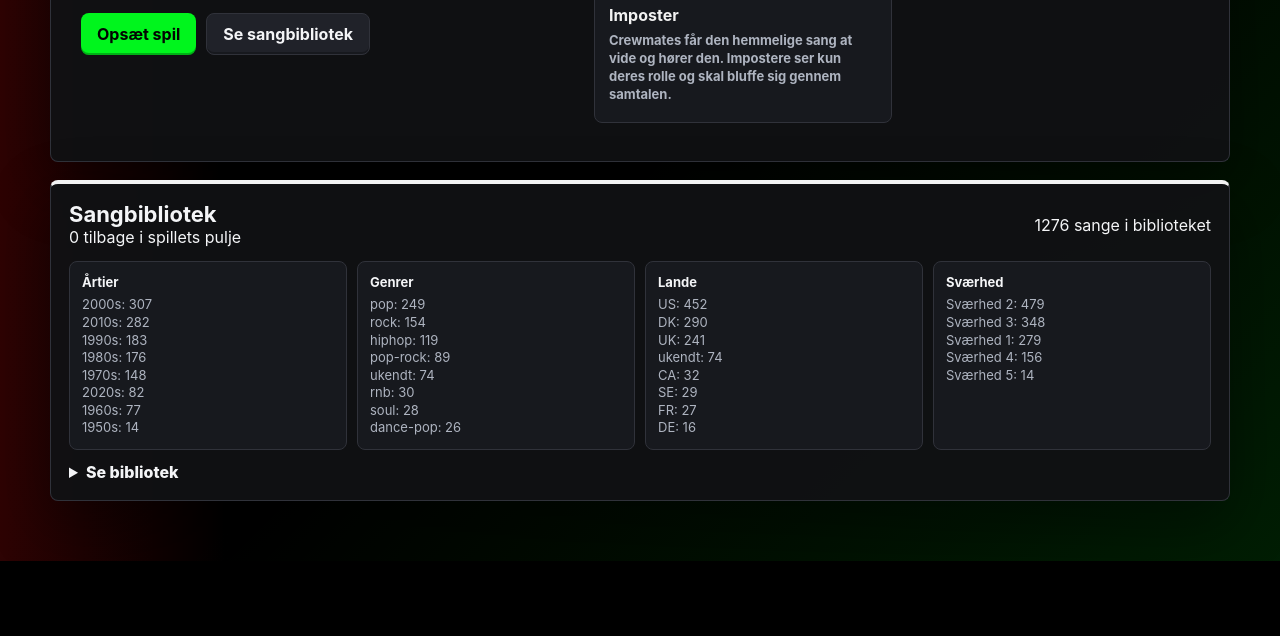
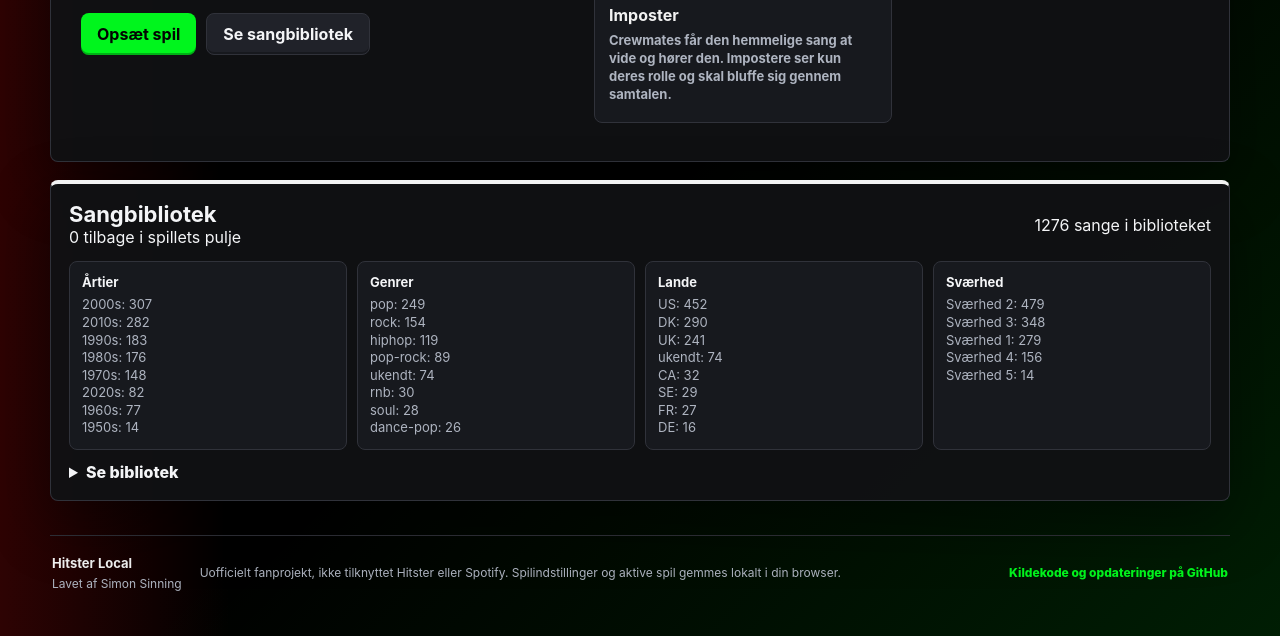
Before and after one commit to simonsinning/hitster-local, a plain HTML site: page spotify-connect-test/index.html in a window 1280 px wide. Shown: the part 614-1250 px from the top of the page. Before the commit the page ends 1175 px from the top, so only its background shows below. Drawn offline with Linux system fonts and the light colour scheme.

Commit message:
Add project information footer

```diff
--- a/spotify-connect-test/index.html
+++ b/spotify-connect-test/index.html
@@ -4,7 +4,7 @@
     <meta charset="utf-8" />
     <meta name="viewport" content="width=device-width, initial-scale=1" />
     <title>Hitster Local</title>
-    <link rel="stylesheet" href="styles.css?v=hide-wavelength-1" />
+    <link rel="stylesheet" href="styles.css?v=footer-1" />
   </head>
   <body>
     <div class="app-shell">
@@ -316,6 +316,18 @@
           </details>
         </section>
       </main>
+
+      <footer class="site-footer">
+        <div>
+          <strong>Hitster Local</strong>
+          <span>Lavet af Simon Sinning</span>
+        </div>
+        <p>
+          Uofficielt fanprojekt, ikke tilknyttet Hitster eller Spotify.
+          Spilindstillinger og aktive spil gemmes lokalt i din browser.
+        </p>
+        <a href="https://github.com/simonsinning/hitster-local" target="_blank" rel="noopener noreferrer">Kildekode og opdateringer på GitHub</a>
+      </footer>
     </div>
 
     <div class="toast" id="toast" role="status" aria-live="polite"></div>
--- a/spotify-connect-test/styles.css
+++ b/spotify-connect-test/styles.css
@@ -1795,6 +1795,43 @@ details textarea {
 .library-row small {
   color: var(--muted);
   font-size: 12px;
+}
+
+.site-footer {
+  display: grid;
+  grid-template-columns: auto minmax(260px, 1fr) auto;
+  gap: 18px;
+  align-items: center;
+  margin-top: 34px;
+  padding: 18px 2px 0;
+  border-top: 1px solid var(--line);
+  color: var(--muted);
+  font-size: 12px;
+  line-height: 1.45;
+}
+
+.site-footer > div {
+  display: grid;
+  gap: 2px;
+}
+
+.site-footer strong {
+  color: var(--white);
+  font-size: 13px;
+}
+
+.site-footer p {
+  margin: 0;
+}
+
+.site-footer a {
+  color: var(--green);
+  font-weight: 800;
+  text-decoration: none;
+}
+
+.site-footer a:hover {
+  text-decoration: underline;
 }
 
 .toast {
@@ -1859,6 +1896,11 @@ details textarea {
     grid-template-columns: 1fr;
   }
 
+  .site-footer {
+    grid-template-columns: 1fr;
+    gap: 10px;
+  }
+
   .exact-year-result {
     text-align: left;
   }
```
